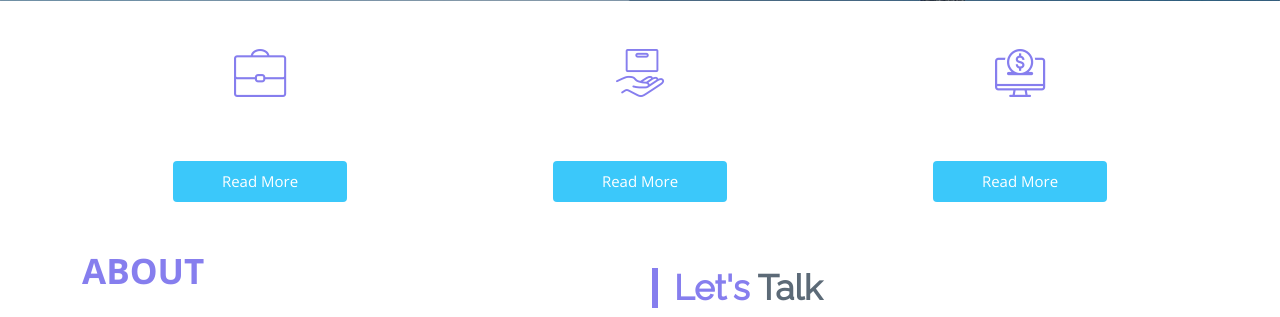
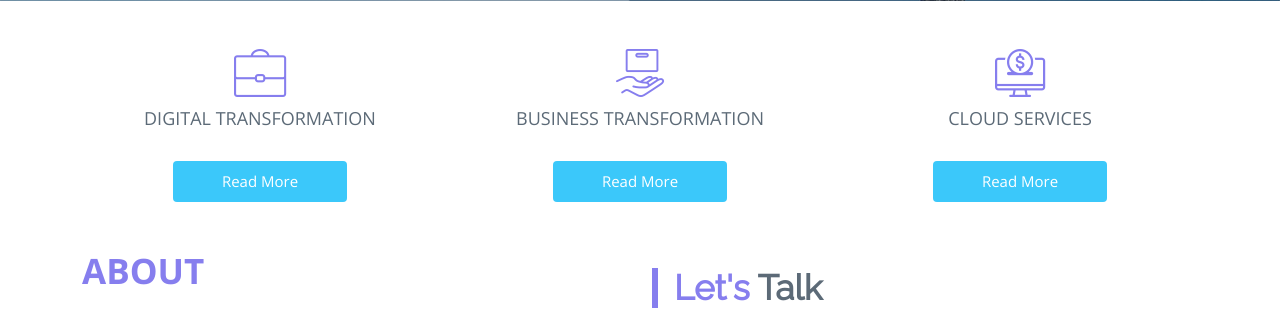
Before and after one commit to tiwiex/enluka_website, a PHP site: page /index.php in a window 1280 px wide. Shown: the part 963-1280 px from the top of the page. Run offline with PHP 8.4, Linux system fonts and the light colour scheme; some libraries are stand-ins or nearby versions; some web fonts are replaced.

Commit message:
updated the text in service with fables-forth-text class
Updated again with black text

```diff
--- a/includes/header.php
+++ b/includes/header.php
@@ -35,7 +35,7 @@
     <link href="assets/vendor/owlcarousel/owl.carousel.min.css" rel="stylesheet">
     <link href="assets/vendor/owlcarousel/owl.theme.default.min.css" rel="stylesheet">
     <!-- FABLES CUSTOM CSS FILE -->
-    <link href="assets/custom/css/custom_e.css?v=00007" rel="stylesheet">
+    <link href="assets/custom/css/custom_e.css?v=00008" rel="stylesheet">
     <link href="assets/custom/css/enluka_custom.css" rel="stylesheet">
     <!-- FABLES CUSTOM CSS RESPONSIVE FILE -->
     <link href="assets/custom/css/custom-responsive.css" rel="stylesheet">
--- a/includes/services.php
+++ b/includes/services.php
@@ -2,7 +2,7 @@
                 <div class="row my-3 my-md-5 overflow-hidden">
                     <div class="col-12 col-sm-6 col-lg-4 text-center mb-6 mb-lg-0">
                         <span class="fables-iconbussiness fables-second-text-color fa-3x"></span>
-                        <h2 class="fables-main-text-color font-18 my-2">DIGITAL TRANSFORMATION</h2>
+                        <h2 class="fables-forth-text-color font-18 my-2">DIGITAL TRANSFORMATION</h2>
                         <p class="fables-forth-text-color font-15">
                         <a href="digital_transformation" class="btn fables-second-background-color white-color white-color-hover fables-main-hover-background-color font-15 mt-4 px-5 py-2
                             ">Read More</a>
@@ -10,7 +10,7 @@
                     </div>
                     <div class="col-12 col-sm-6 col-lg-4 text-center mb-6 mb-lg-0">
                         <span class="fables-iconbussiness2 fables-second-text-color fa-3x"></span>
-                        <h2 class="fables-main-text-color font-18 my-2">BUSINESS TRANSFORMATION</h2>
+                        <h2 class="fables-forth-text-color font-18 my-2">BUSINESS TRANSFORMATION</h2>
                         <p class="fables-forth-text-color font-15">
                         <a href="business_transformation" class="btn fables-second-background-color white-color white-color-hover fables-main-hover-background-color font-15 mt-4 px-5 py-2
                             ">Read More</a>
@@ -18,7 +18,7 @@
                     </div>
                     <div class="col-12 col-sm-6 col-lg-4 text-center mb-4 mb-lg-0">
                         <span class="fables-iconbussiness3 fables-second-text-color fa-3x"></span>
-                        <h2 class="fables-main-text-color font-18 my-2">CLOUD SERVICES</h2>
+                        <h2 class="fables-forth-text-color font-18 my-2">CLOUD SERVICES</h2>
                         <p class="fables-forth-text-color font-15">
                         <a href="cloud_services" class="btn fables-second-background-color white-color white-color-hover fables-main-hover-background-color font-15 mt-4 px-5 py-2
                             ">Read More</a>
```
